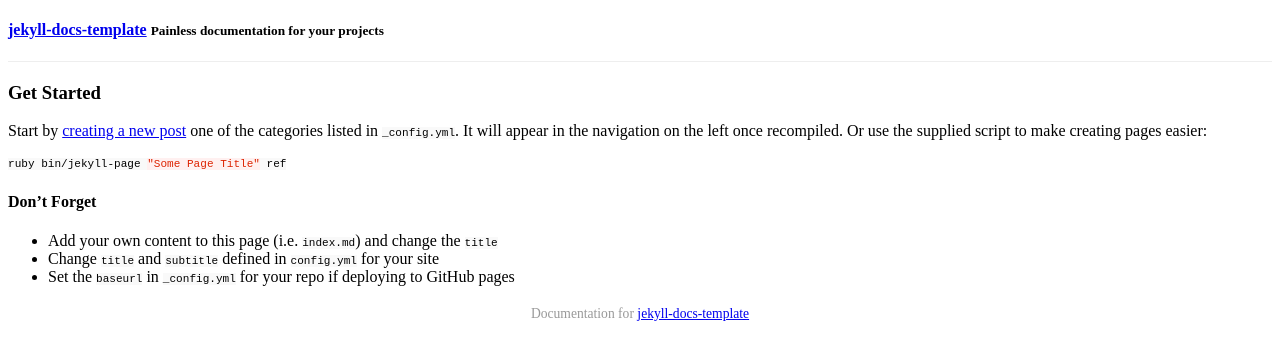
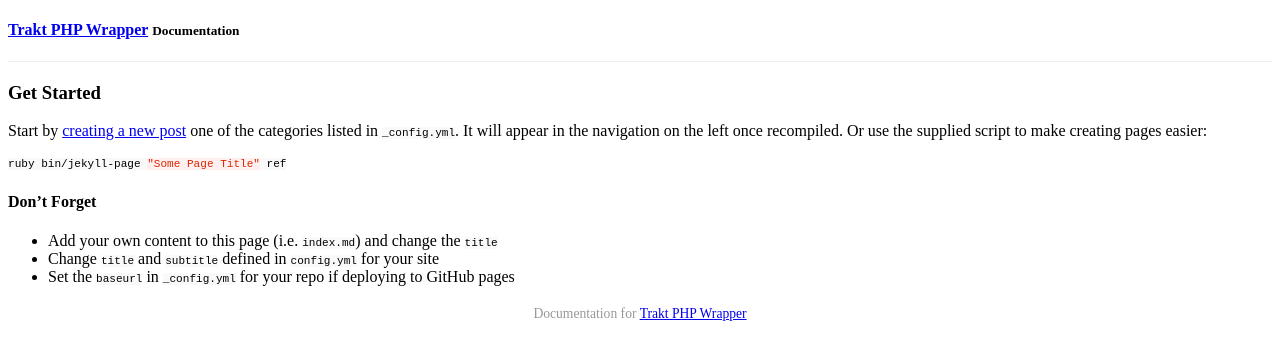
Before and after one commit to megawubs/trakt-api-wrapper, a Jekyll site: the page built from index.md, in a window 1280 px wide. Shown: the top 360 px of the page. Built offline with Jekyll 4.4.1, drawn with Linux system fonts in a browser that asks for light colours; Markdown is read by kramdown in place of the engine named in the settings; a style sheet for code colours, icons or effects is not loaded.

Commit message:
Updated config and inxex.md

```diff
--- a/_config.yml
+++ b/_config.yml
@@ -1,6 +1,6 @@
 # Site title and subtitle. This is used in _includes/header.html
-title: 'jekyll-docs-template'
-subtitle: 'Painless documentation for your projects'
+title: 'Trakt PHP Wrapper'
+subtitle: 'Documentation'
 
 # if you wish to integrate disqus on pages set your shortname here
 disqus_shortname: ''
@@ -15,7 +15,7 @@ google_analytics_id: ''
 navigation: 2
 
 # URL to source code, used in _includes/footer.html
-codeurl: 'https://github.com/bruth/jekyll-docs-template'
+codeurl: 'https://github.com/megawubs/trakt-api-wrapper'
 
 # Default categories (in order) to appear in the navigation
 sections: [
--- a/index.md
+++ b/index.md
@@ -1,6 +1,6 @@
 ---
 layout: default
-title: "Jekyll Docs Template"
+title: "PHP Trakt API Wrapper"
 ---
 
 ### Get Started
```
